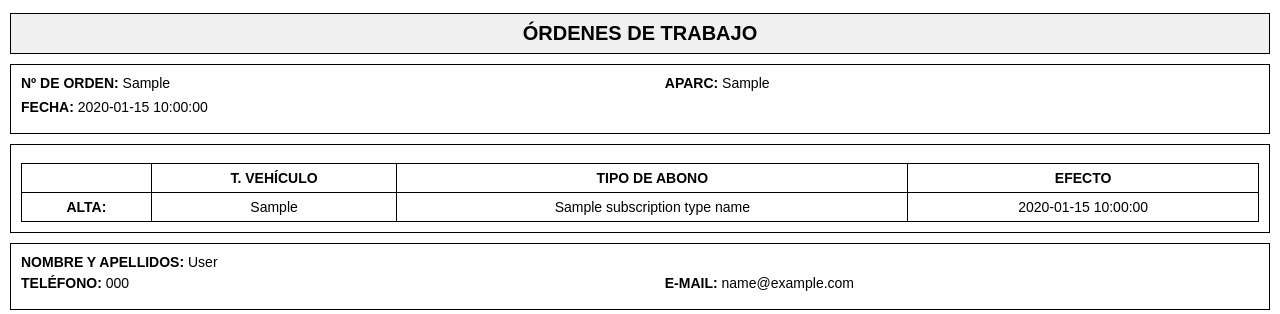
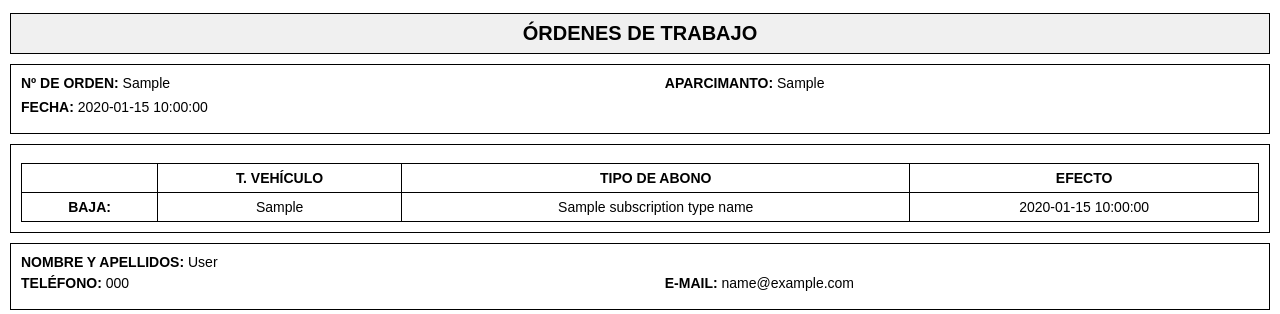
Before and after one commit to muteeburrehman/vehicle_parking_management_app, a Python web app: template backend/app/templates/cancellation_work_order_template.html in a window 1280 px wide. Shown: the top 314 px of the page. Run offline with Jinja, Linux system fonts and the light colour scheme; the template is opened without the code that fills it: most values are stand-ins (such as "Sample title", 1, 10 or a date in 2020).

Commit message:
cancellation approval fixture

```diff
--- a/backend/app/templates/cancellation_work_order_template.html
+++ b/backend/app/templates/cancellation_work_order_template.html
@@ -97,7 +97,7 @@
 <div class="section">
     <div class="field-group">
         <div class="field">Nº DE ORDEN: <span class="input">{{ order_no }}</span></div>
-        <div class="field">APARC: <span class="input">{{ parking_spot }}</span></div>
+        <div class="field">APARCIMANTO: <span class="input">{{ parking_spot }}</span></div>
     </div>
     <div class="field-group">
         <div class="field">FECHA: <span class="input">{{ date }}</span></div>
@@ -113,7 +113,7 @@
             <th>EFECTO</th>
         </tr>
         <tr>
-            <th>ALTA:</th>
+            <th>BAJA:</th>
             <td>{{ vehicle_type }}</td>
             <td>{{subscription_type_name}}</td>
             <td>{{ effective_cancellation_date }}</td>
```
Also changed, not shown: frontend/src/components/CancellationDetailEdit.js (+5 -2 lines), 3 other files.
